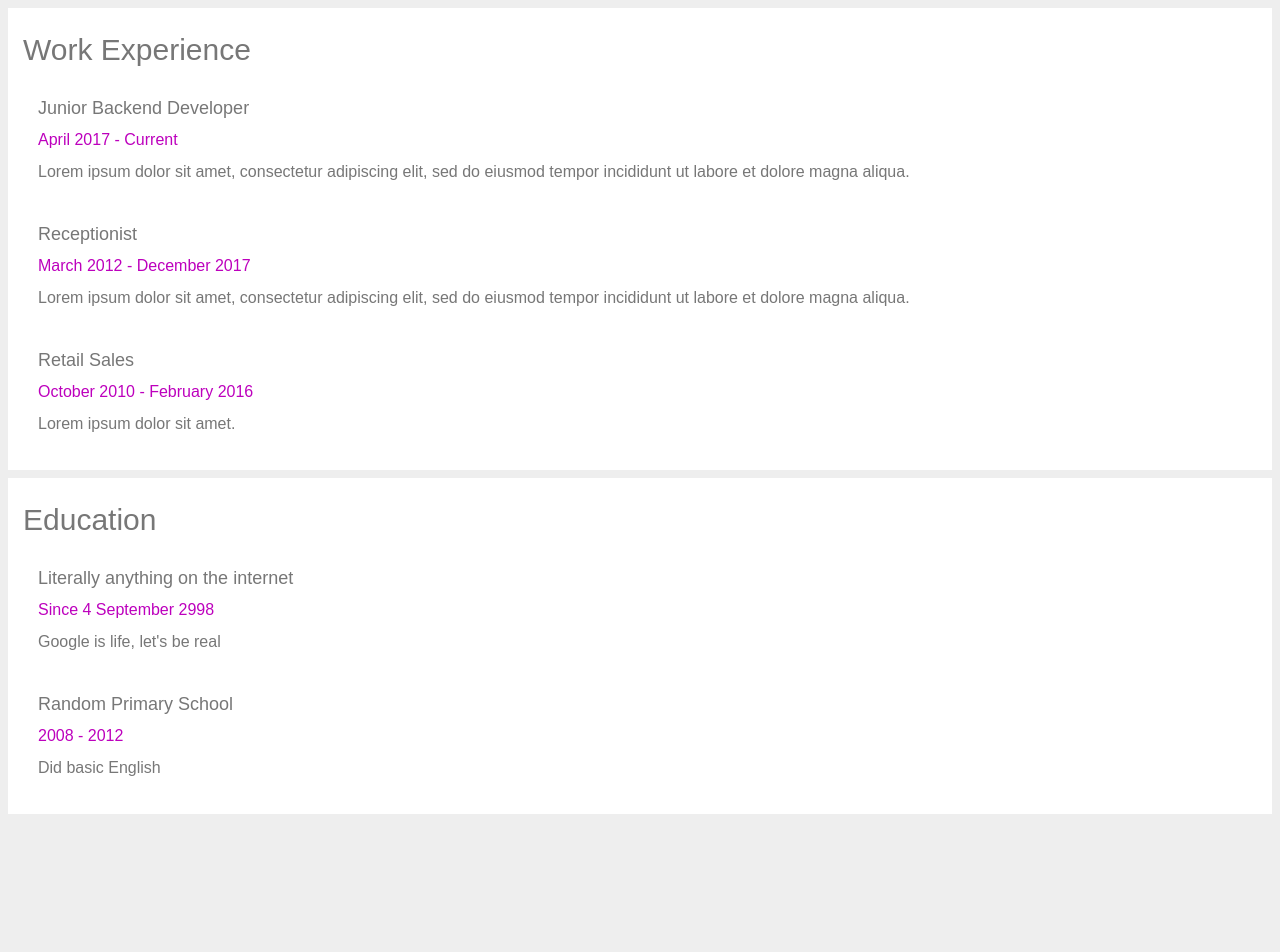
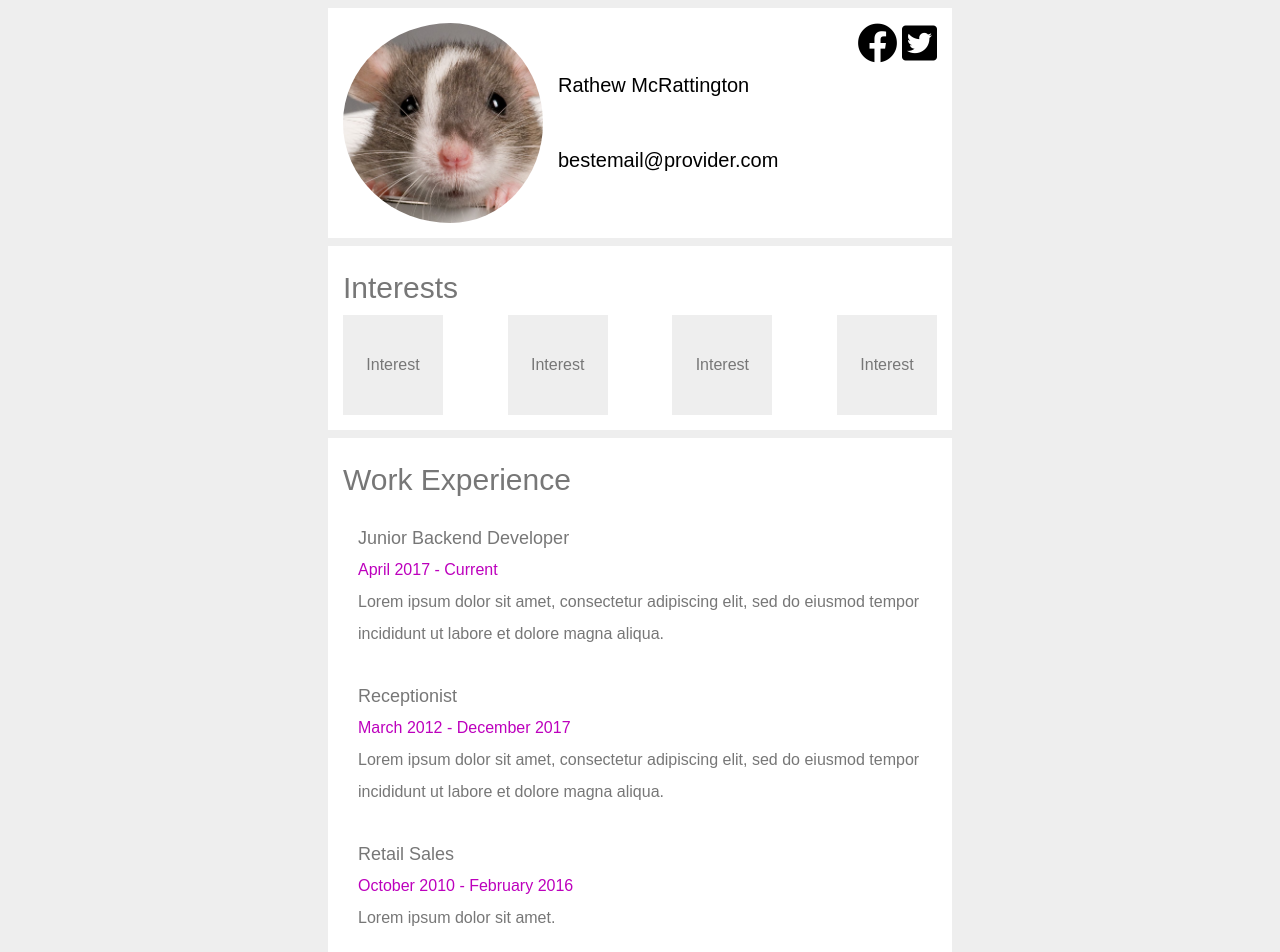
Before and after one commit to wrswin/WebProg_Challenge_102506005, a plain HTML site: page index.html in a window 1280 px wide. Shown: the top 952 px of the page. Before the commit the page ends 822 px from the top, so only its background shows below. Drawn offline with Linux system fonts and the light colour scheme.

Commit message:
Add extras

```diff
--- a/index.html
+++ b/index.html
@@ -2,6 +2,7 @@
 <html lang="en">
     <head>
         <meta charset="utf8">
+        <link rel="stylesheet" href="https://use.fontawesome.com/releases/v5.8.1/css/all.css" integrity="sha384-50oBUHEmvpQ+1lW4y57PTFmhCaXp0ML5d60M1M7uH2+nqUivzIebhndOJK28anvf" crossorigin="anonymous">
         <style>
             * {
                 margin: 0;
@@ -12,6 +13,61 @@
                 font-family: Arial, Helvetica, sans-serif;
                 background-color: #eee;
                 color: #777;
+                display: flex;
+                justify-content: center;
+            }
+
+            #container {
+                width: 50%;
+            }
+
+            #header {
+                display: flex;
+                justify-content: space-between;
+            }
+
+            #header #left img {
+                padding-right: 15px;
+            }
+
+            #header #left {
+                display: flex;
+                flex-direction: row;
+                align-items: center;
+            }
+
+            #header #left #info {
+                display: flex;
+                flex-direction: column;
+                justify-content: space-evenly;
+                align-self: stretch;
+                color: black;
+                font-size: 20px;
+            }
+
+            #icon {
+                width: 200px;
+                height: 200px;
+                border-radius: 50%;
+            }
+
+            .icon {
+                font-size: 40px;
+                color: black;
+            }
+
+            #interests {
+                display: flex;
+                justify-content: space-between;
+            }
+
+            #interests div {
+                display: flex;
+                justify-content: center;
+                align-items: center;
+                width: 100px;
+                height: 100px;
+                background-color: #eee;
             }
 
             .section {
@@ -43,6 +99,29 @@
         </style>
     </head>
     <body>
+        <div id="container">
+            <div id="header" class="section">
+                <div id="left">
+                    <img id="icon" src="icon.png">
+                    <div id="info">
+                        <p>Rathew McRattington</p>
+                        <p>bestemail@provider.com</p>
+                    </div>
+                </div>
+                <div>
+                    <i class="icon fab fa-facebook"></i>
+                    <i class="icon fab fa-twitter-square"></i>
+                </div>
+            </div>
+            <div class="section">
+                <h1>Interests</h1>
+                <div id="interests">
+                    <div>Interest</div>
+                    <div>Interest</div>
+                    <div>Interest</div>
+                    <div>Interest</div>
+                </div>
+            </div>
             <div class="section">
                 <h1>Work Experience</h1>
                 <div class="subsection">
@@ -74,5 +153,6 @@
                     <p>Did basic English</p>
                 </div>
             </div>
+        </div>
     </body>
 </html>
```
Also changed, not shown: icon.png (added). Lines whose indentation alone changed are shown as unchanged.
